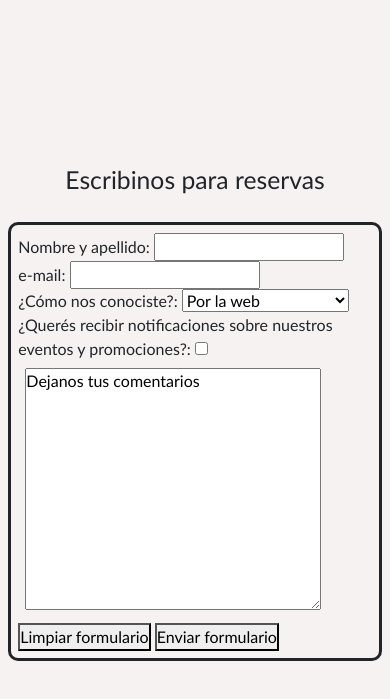
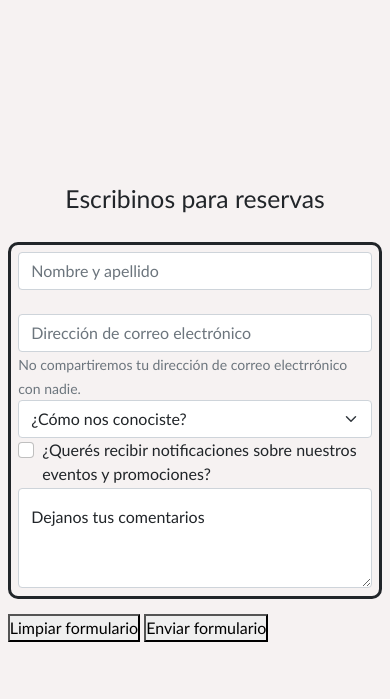
Before and after one commit to santiagot0/coder-saitama, a website: page pages/contacto.html in a window 390 px wide. Shown: the part 135-834 px from the top of the page. Drawn offline with Linux system fonts and the light colour scheme.

Commit message:
Header responsive, falta que despliegue

```diff
--- a/css/styles.css
+++ b/css/styles.css
@@ -7,7 +7,6 @@
 
 #header {
     background-color: rgb(249, 208, 72);
-
 }
 
 .nav-link {
--- a/pages/contacto.html
+++ b/pages/contacto.html
@@ -16,7 +16,7 @@
     </head>
 
 <body class="contacto">
-    <header class="container" id="header">
+    <header class="container-fluid s-0 e-0" id="header">
         <nav class="navbar navbar-expand-lg navbar-light">
             <div class="container-fluid">
                 <a class="col-2 navbar-brand" href="../index.html">
@@ -48,18 +48,34 @@
     <article class="formulario">
         <section>
             <h2>Escribinos para reservas</h2>
-            <form class="reservas" action="">
-                <div>Nombre y apellido: <input type="text"></div>
-                <div>e-mail: <input type="email" name="" id=""></div>
-                <div>¿Cómo nos conociste?: <select name="conociste" id="conociste"></div>
-                    <option value="Web">Por la web</option>
-                    <option value="amigo">Por un amigo</option>
-                    <option value="No">Llegué de casualidad</option>
-                    <option value="otro">Otra</option></select>
-                <div>¿Querés recibir notificaciones sobre nuestros eventos y promociones?: <input type="checkbox" name="neews" id=""></div>
+            <form class="form-group reservas" action="">
+                <div>
+                    <input type="text" class="form-control" placeholder="Nombre y apellido">
+                </div>
+                <div class="form-group">
+                    <label for="exampleInputEmail1"></label>
+                    <input type="email" class="form-control" id="exampleInputEmail1" aria-describedby="emailHelp" placeholder="Dirección de correo electrónico">
+                    <small id="emailHelp" class="form-text text-muted">No compartiremos tu dirección de correo electrrónico con nadie.</small>
+                  </div>
+                  <select class="form-select" aria-label="Default select example">
+                    <option selected>¿Cómo nos conociste?</option>
+                    <option value="1">Por la web</option>
+                    <option value="2">Me contaron</option>
+                    <option value="3">Otr@ (dejanos un comentario)</option>
+                  </select>
+                  <div class="form-check">
+                    <input class="form-check-input" type="checkbox" value="" id="flexCheckIndeterminate">
+                    <label class="form-check-label" for="flexCheckIndeterminate">
+                        ¿Querés recibir notificaciones sobre nuestros eventos y promociones?
+                    </label>
+                  </div>
+                <div class="form-floating">
+                    <textarea class="form-control" placeholder="Leave a comment here" id="floatingTextarea2" style="height: 100px"></textarea>
+                    <label for="floatingTextarea2">Dejanos tus comentarios</label>
+                  </div>
             </form>
             <form action="">
-                <textarea name="comentarios" id="comentarios" cols="30" rows="10">Dejanos tus comentarios</textarea>
+
             </form>
             <button type="reset">Limpiar formulario</button>
             <button type="submit">Enviar formulario</button>
```
Also changed, not shown: index.html (+1 -1 lines), pages/donde-encontrarnos.html (+1 -1 lines), pages/nosotros.html (+1 -1 lines), pages/nuestros-tragos.html (+1 -1 lines).
